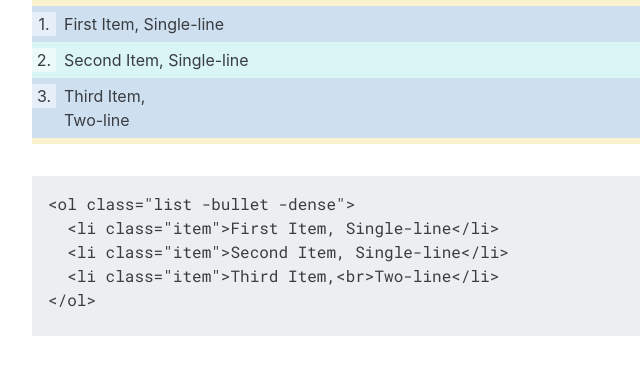
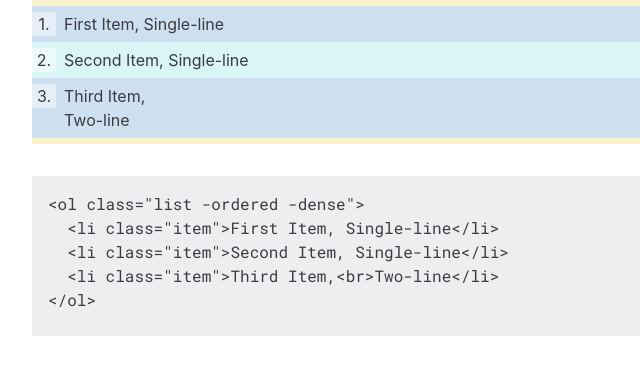
Before and after one commit to shikakun/css-list-framework, a website built with Parcel: page docs/index.html in a window 1280 px wide. Shown: the part 3633-4019 px from the top of the page, 0-640 px from the left. Built offline with nearby package versions, Linux system fonts and the light colour scheme.

Commit message:
demo page をビルドしなおした

```diff
--- a/docs/index.html
+++ b/docs/index.html
@@ -36,7 +36,7 @@
   <li class="item">Second Item, Single-line</li>
   <li class="item">Third Item,<br>Two-line</li>
 </ul></textarea> <ol class="list -ordered -dense"> <li class="item">First Item, Single-line</li> <li class="item">Second Item, Single-line</li> <li class="item">Third Item,<br>Two-line</li> </ol> <textarea readonly="">
-<ol class="list -bullet -dense">
+<ol class="list -ordered -dense">
   <li class="item">First Item, Single-line</li>
   <li class="item">Second Item, Single-line</li>
   <li class="item">Third Item,<br>Two-line</li>
```
